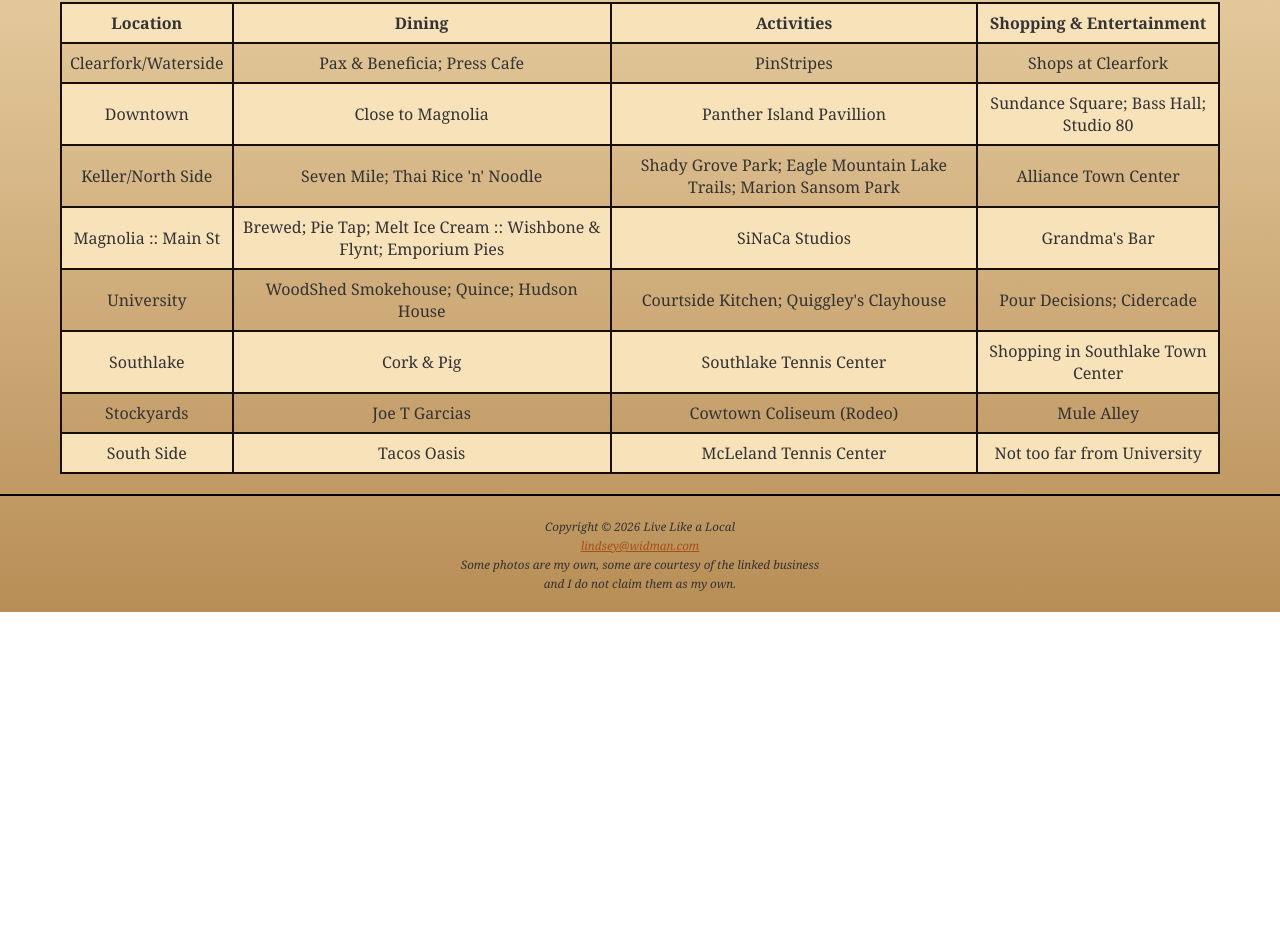
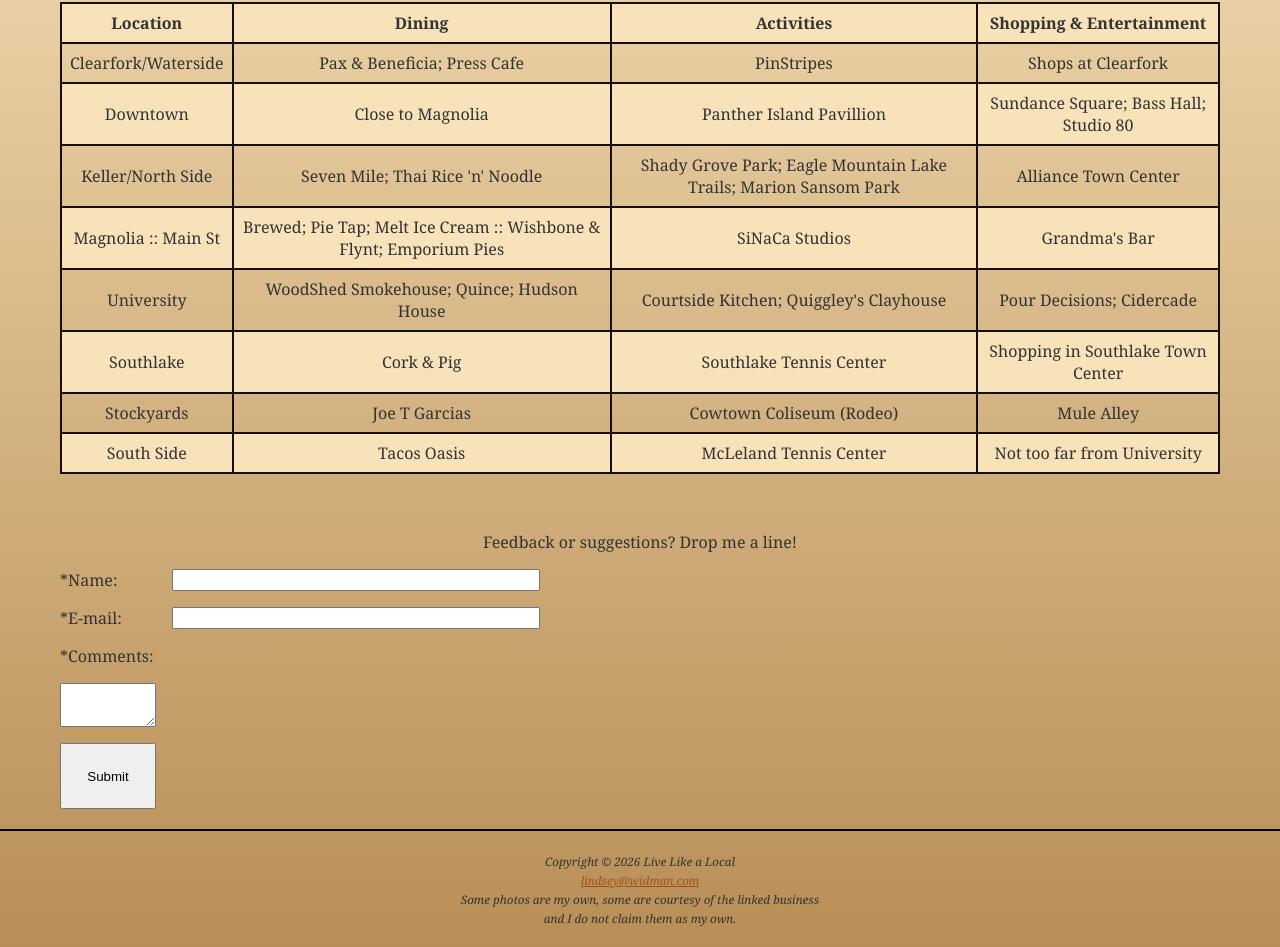
Before and after one commit to lawidman-maker/lawidman.github.io, a plain HTML site: page area.html in a window 1280 px wide. Shown: the part 271-1218 px from the top of the page. Before the commit the page ends 883 px from the top, so only its background shows below. Drawn offline with Linux system fonts and the light colour scheme.

Commit message:
Add files via upload

```diff
--- a/area.html
+++ b/area.html
@@ -108,6 +108,21 @@
 		</div>
 	</tr>
 </table>
+<br><br><br>
+		<p> Feedback or suggestions? Drop me a line!</p>
+ <form method="post" action="#" >
+
+		<label for="myfname">*Name:</label>
+			<input type="text" name="myfname" id="myfname" required>
+
+		<label for="myemail">*E-mail:</label>
+			<input type="email" name="myemail" id="myemail" required>
+
+		<label for="comments">*Comments:</label><br>
+				<textarea name="comments" id="comments" rows="2" cols="70"></textarea>
+				<br><br>
+				<input type="submit" value="Submit"><br><br><br>
+</form>
 	</main>
 	<footer>
 		<em><small>Copyright &copy; 2026 Live Like a Local<br>
--- a/fortworth.css
+++ b/fortworth.css
@@ -14,6 +14,7 @@
 }
 p {
 	text-align: center;
+	font-family: Georgia, "Times New Roman", serif;
 }
 
 h3 {
@@ -119,6 +120,17 @@
 
 tr:nth-of-type(odd) { background-color: #f7e2ba; }
 
+form {
+	display: grid;
+	width: 60%;
+	max-width: 30em;
+	grid-gap: 1em;
+	grid-template-columns: 6em 1fr;
+	margin-top: 1em;
+	font-family: Georgia, "Times New Roman", serif;
+ }
+
+
 .content-wrapper {
 	display: flex;
 	gap: 20px;
```
